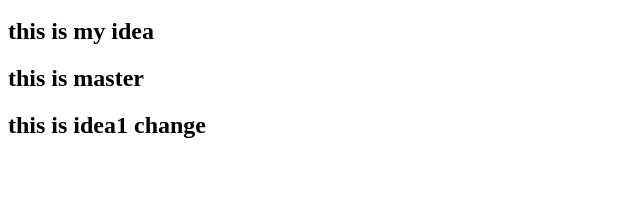
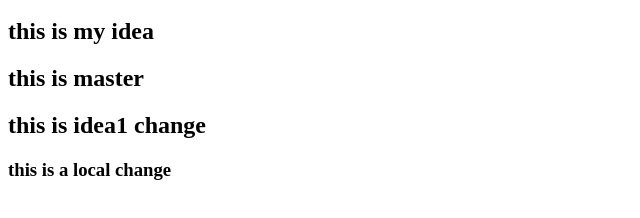
Before and after one commit to sagar070389/webapp, a plain HTML site: page index.html in a window 1280 px wide. Shown: the part 48-266 px from the top of the page, without its empty margins (0-640 px from the left). Drawn offline with Linux system fonts and the light colour scheme.

Commit message:
added index.html

```diff
--- a/index.html
+++ b/index.html
@@ -2,3 +2,4 @@
 <h2>this is my idea </h2>
 <h2>this is master</h2>
 <h2>this is idea1 change</h2>
+<h3>this is a local change</h3>
```
